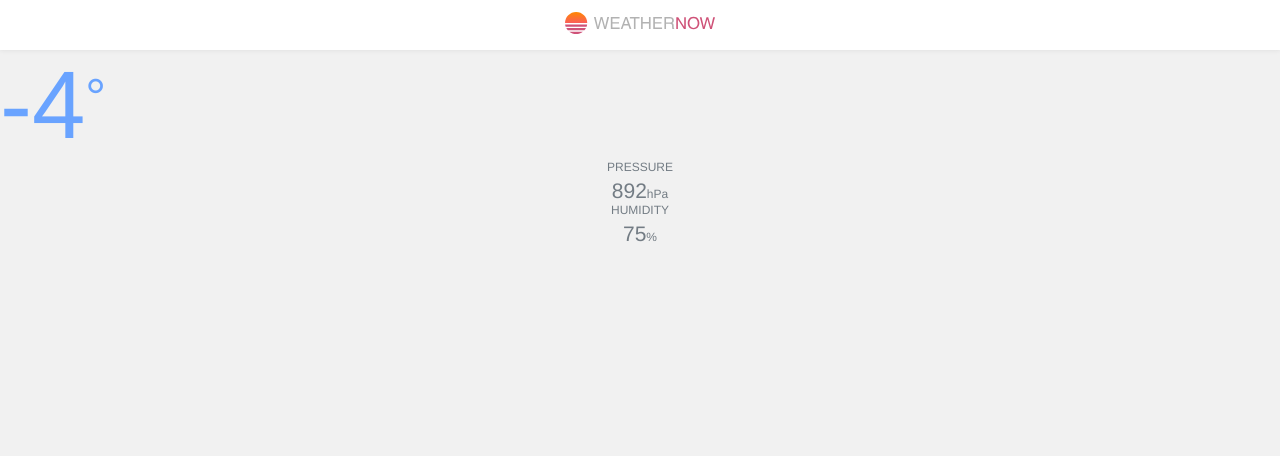
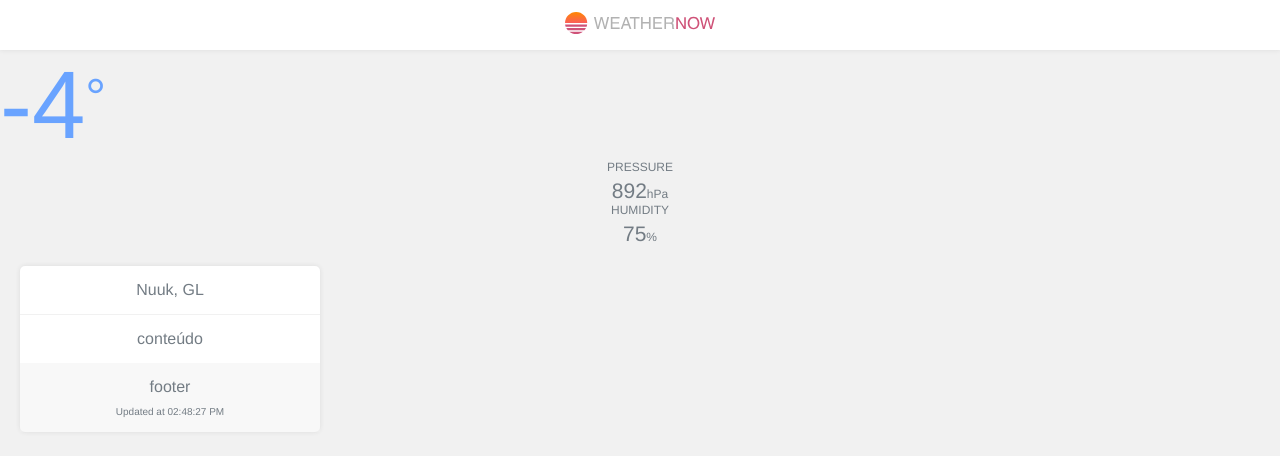
Before and after one commit to lucasyarid/weather-now, a Vue app: page / in a window 1280 px wide. Shown: the top 456 px of the page. Built offline with nearby package versions, Linux system fonts and the light colour scheme.

Commit message:
create Card molecule

```diff
--- /dev/null
+++ b/src/components/molecules/Card/Card.vue
@@ -0,0 +1,59 @@
+<template>
+  <div class="Card">
+    <div v-if="title" class="Card__title">
+      {{ title }}
+    </div>
+    <div class="Card__content">
+      <slot />
+    </div>
+    <div class="Card__footer">
+      <slot name="footer" />
+      <div class="Card__bottom-text">{{ bottomText }}</div>
+    </div>
+  </div>
+</template>
+
+<script>
+export default {
+  name: "Card",
+  props: {
+    title: {
+      type: String,
+      default: ""
+    },
+    bottomText: {
+      type: String,
+      default: ""
+    }
+  }
+};
+</script>
+
+<style lang="scss" scoped>
+.Card {
+  box-shadow: 0px 0px 5px 0px $color-box-shadow;
+  margin: 20px;
+  background-color: white;
+  border-radius: 5px;
+  @media (min-width: 768px) {
+    max-width: 300px;
+  }
+  &__title,
+  &__content,
+  &__footer {
+    padding: 15px;
+    text-align: center;
+    color: $color-darker;
+  }
+  &__title {
+    border-bottom: 1px solid $color-light;
+  }
+  &__footer {
+    background-color: $color-xlight;
+  }
+  &__bottom-text {
+    margin-top: 10px;
+    font-size: 10px;
+  }
+}
+</style>
--- /dev/null
+++ b/src/components/molecules/index.js
@@ -0,0 +1,3 @@
+import Card from "./Card/Card";
+
+export { Card };
--- a/src/views/Home.vue
+++ b/src/views/Home.vue
@@ -3,6 +3,12 @@
     <BaseTemperature :temperature="-4" />
     <BasePressure :pressure="892" />
     <BaseHumidity :humidity="75" />
+    <Card title="Nuuk, GL" bottomText="Updated at 02:48:27 PM">
+      conteúdo
+      <template slot="footer">
+        footer
+      </template>
+    </Card>
   </div>
 </template>
 
@@ -12,12 +18,16 @@ import {
   BasePressure,
   BaseHumidity
 } from "@/components/atoms";
+
+import { Card } from "@/components/molecules";
+
 export default {
   name: "home",
   components: {
     BaseTemperature,
     BasePressure,
-    BaseHumidity
+    BaseHumidity,
+    Card
   }
 };
 </script>
```
Also changed, not shown: 2 other files (tests, documents, lock files or other folders).
